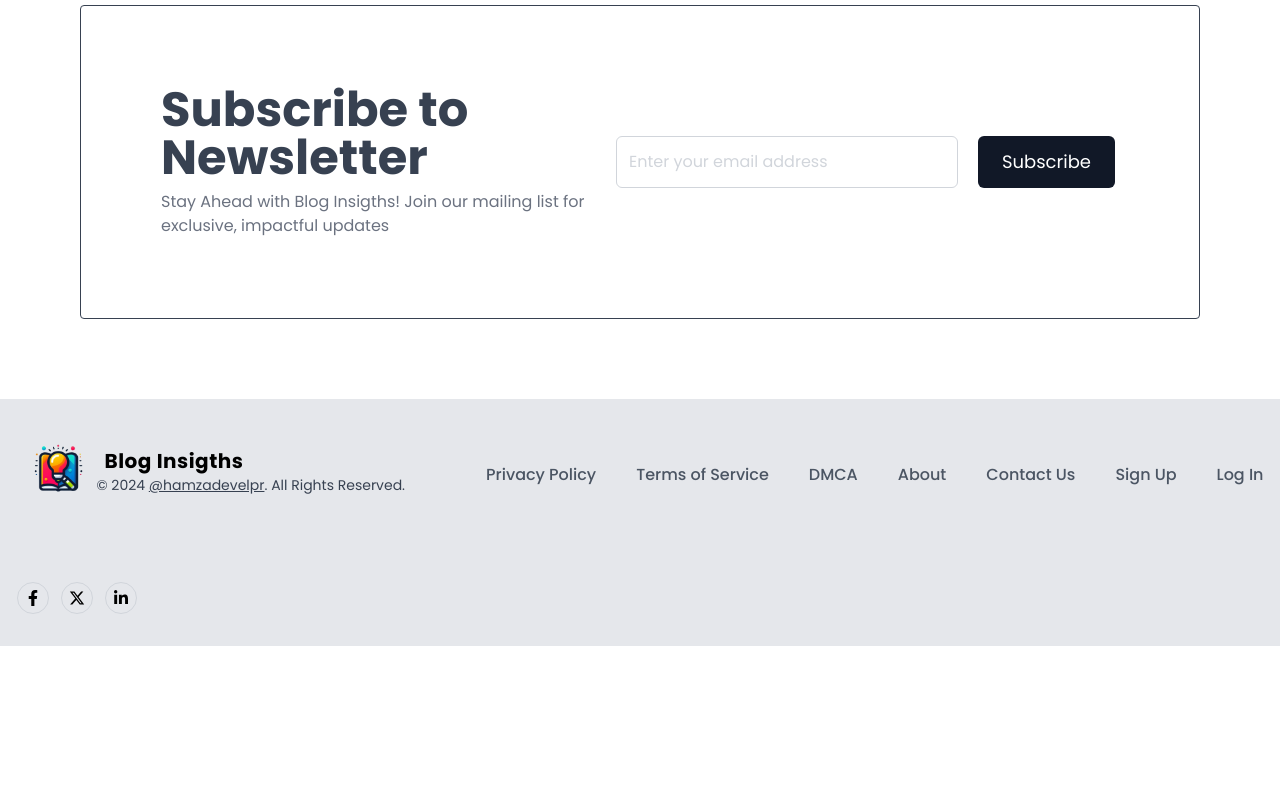
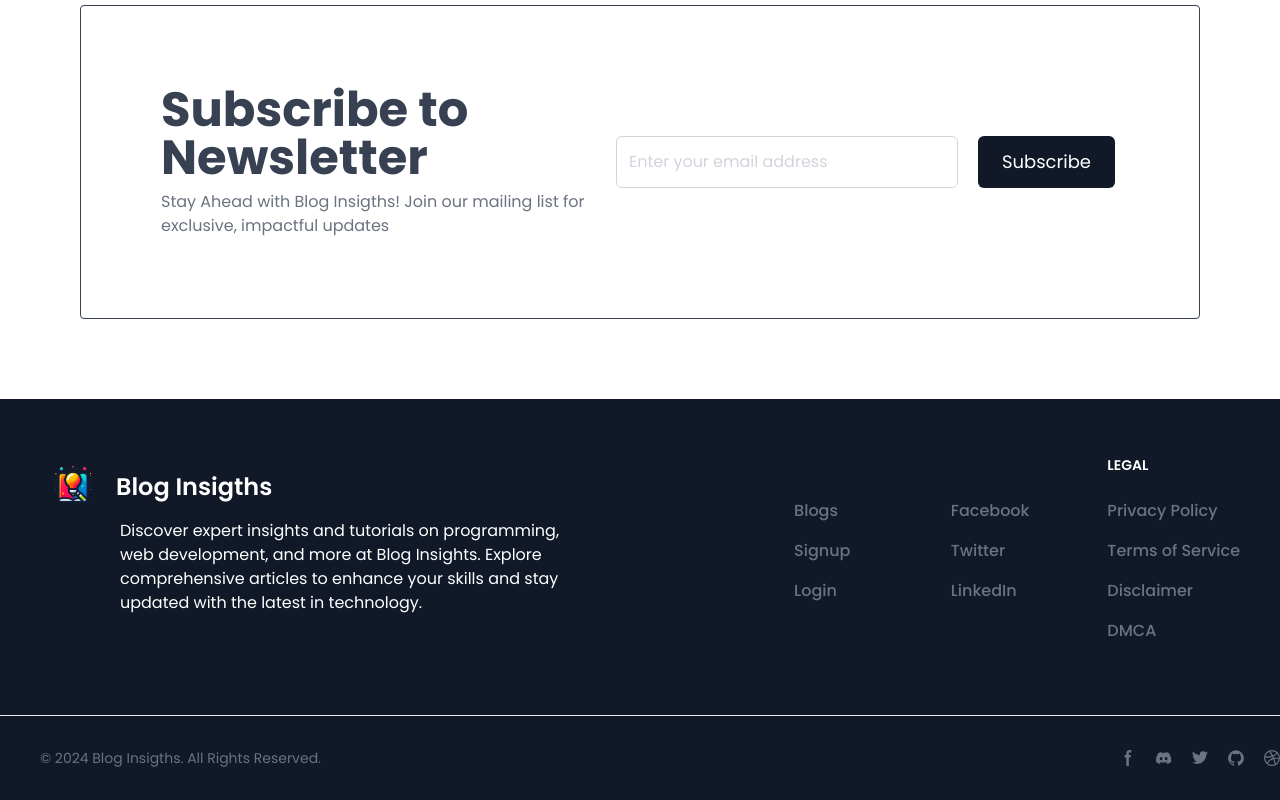
Before and after one commit to hamzaxoxo/blog-insigths, a Next.js app: page / in a window 1280 px wide. Shown: the part 1665-2465 px from the top of the page. Before the commit the page ends 2311 px from the top, so only its background shows below. Built offline with nearby package versions, Linux system fonts and the light colour scheme.

Commit message:
feat:changes

```diff
--- a/src/app/sitemap.ts
+++ b/src/app/sitemap.ts
@@ -3,17 +3,19 @@
 export default async function sitemap(): Promise<MetadataRoute.Sitemap> {
     const pages = [
         { name: "Blog Insigths", path: "" },
-        { name: "Privacy Policy", path: "privacy-policy" },
-        { name: "Terms of Service", path: "terms-of-service" },
-        { name: "DMCA", path: "dmca" },
-        { name: "Contact", path: "contact" },
-        { name: "About", path: "about" },
-        { name: "Disclaimer", path: "disclaimer" },
-        { name: "Blogs", path: "blogs" },
+        { name: "Privacy Policy", path: "/privacy-policy/" },
+        { name: "Terms of Service", path: "/terms-of-service/" },
+        { name: "DMCA", path: "/dmca/" },
+        { name: "Contact", path: "/contact/" },
+        { name: "About", path: "/about/" },
+        { name: "Disclaimer", path: "/disclaimer/" },
+        { name: "Blogs", path: "/blogs/" },
+        { name: "Login", path: "/auth/login/" },
+        { name: "Signup", path: "/auth/signup/" },
     ];
 
     return pages.map((page) => ({
-        url: `${process.env.NEXT_BASE_URL}/${page.path}`,
+        url: `${process.env.NEXT_BASE_URL}${page.path}`,
         lastModified: new Date(),
     }));
 }
--- a/src/components/Section/Footer.tsx
+++ b/src/components/Section/Footer.tsx
@@ -2,92 +2,228 @@
 import Link from "next/link";
 import logo from "../../../public/logo.png";
 import { FootersocialLinks } from "../defaultData";
+
 export default function Footer() {
-  const footerLinks = [
+
+  const resourceLink = [
+    {
+      name: "Blogs",
+      path: "/blogs",
+    },
+    {
+      name: "Signup",
+      path: "/auth/signup",
+    },
+    {
+      name: "Login",
+      path: "/auth/login",
+    },
+  ]
+
+  const legalLinks = [
     {
       name: "Privacy Policy",
-      link: "privacy-policy",
+      path: "/privacy-policy",
     },
     {
       name: "Terms of Service",
-      link: "terms-of-use",
+      path: "/terms-of-use",
+    },
+    {
+      name: "Disclaimer",
+      path: "/disclaimer",
     },
     {
       name: "DMCA",
-      link: "dmca",
-    },
-    {
-      name: "About",
-      link: "about",
-    },
-    {
-      name: "Contact Us",
-      link: "contact",
-    },
-    {
-      name: "Sign Up",
-      link: "auth/signup",
-    },
-    {
-      name: "Log In",
-      link: "auth/login",
+      path: "/dmca",
     },
   ]
   return (
-    <section className="z-0 overflow-hidden bg-gray-200 py-8 relative bottom-0 w-full">
-      <div className="container relative z-10 mx-auto px-4">
-        <div className="-m-8 flex flex-wrap items-center sm:justify-between justify-center">
-          <div className="w-auto p-8">
-            <div className="inline-flex items-center">
-              <Image width={80} height={80} src={logo} alt="logo" />
-              <div>
-                <p className="ml-2 font-display text-xl font-extrabold tracking-wide">
-                  Blog Insigths
-                </p>
-                <span className="block text-sm text-gray-700 sm:text-center">
-                  © {new Date().getFullYear()}{" "}
-                  <a href="https://github.com/hamzadevlpr" className="underline" target="_blank">
-                    @hamzadevelpr
-                  </a>
-                  . All Rights Reserved.
-                </span>
-              </div>
+    <footer className="bg-primary">
+      <div className="w-full py-6 lg:py-8">
+        <div className="py-6 max-w-7xl mx-auto px-10  md:flex md:justify-between gap-10">
+          <div className="text-white">
+            <a href="https://flowbite.com/" className="flex items-center">
+              <Image
+                src={logo}
+                className="h-16 w-16 me-3"
+                alt="FlowBite Logo"
+              />
+              <span className="self-center text-2xl font-semibold whitespace-nowrap">
+                Blog Insigths
+              </span>
+            </a>
+            <p className="sm:ml-20 ml-0 sm:w-[28rem] w-full">Discover expert insights and tutorials on programming, web development, and more at Blog Insights. Explore comprehensive articles to enhance your skills and stay updated with the latest in technology.</p>
+          </div>
+          <div className="grid grid-cols-2 gap-8 sm:gap-6 sm:grid-cols-3">
+            <div>
+              <h2 className="mb-6 text-sm font-semibold text-gray-900 uppercase dark:text-white">
+                Resources
+              </h2>
+              <ul className="text-gray-500 dark:text-gray-400 font-medium">
+                {
+                  resourceLink.map((res, index) => {
+                    return (
+                      <Link
+                        key={index}
+                        href={res.path}
+                        className="hover:underline "
+                      >
+                        <li className="mb-4">
+                          {res.name}
+                        </li>
+                      </Link>
+                    )
+                  })
+                }
+              </ul>
+            </div>
+            <div>
+              <h2 className="mb-6 text-sm font-semibold text-gray-900 uppercase dark:text-white">
+                Follow us
+              </h2>
+              <ul className="text-gray-500 dark:text-gray-400 font-medium">
+                {
+                  FootersocialLinks.map((link, index) => {
+                    return (
+                      <Link key={index} href={link.url} className="hover:underline">
+                        <li className="mb-4">
+                          {link.name}
+                        </li>
+                      </Link>
+                    )
+                  })
+                }
+              </ul>
+            </div>
+            <div>
+              <h2 className="mb-6 text-sm font-semibold uppercase text-white">
+                Legal
+              </h2>
+              <ul className="text-gray-500 dark:text-gray-400 font-medium">
+                {
+                  legalLinks.map((link, index) => {
+                    return (
+                      <Link key={index} href={link.path} className="hover:underline">
+                        <li className="mb-4">
+                          {link.name}
+                        </li>
+                      </Link>
+                    )
+                  })
+                }
+              </ul>
             </div>
           </div>
-          <div className="w-auto p-8">
-            <ul className="-m-5 flex flex-wrap items-center justify-center">
-              {
-                footerLinks.map((link, index) => (
-                  <li key={index} className="p-5">
-                    <Link
-                      className="font-medium text-gray-600 hover:underline"
-                      href={link.link}
-                    >
-                      {link.name}
-                    </Link>
-                  </li>
-                ))
-              }
-            </ul>
-          </div>
-          <div className="w-auto p-8">
-            <div className="-m-1.5 flex flex-wrap">
-              {
-                FootersocialLinks.map((link) => {
-                  return (
-                    <div key={link.name} className="w-auto p-1.5">
-                      <a href={link.url} className="flex h-8 w-8 items-center justify-center rounded-full border border-gray-300 hover:border-gray-400">
-                        <link.icon />
-                      </a>
-                    </div>
-                  )
-                })
-              }
-
+        </div>
+        <hr className="my-6 border-gray-200 sm:mx-auto dark:border-gray-700 lg:my-8" />
+        <div className="max-w-7xl mx-auto sm:flex sm:items-center sm:justify-between">
+          <div className="flex w-full sm:flex-row flex-col justify-between items-center">
+            <span className="px-10 text-sm text-gray-500 text-center">
+              © {new Date().getFullYear()}{" "}
+              <a href="https://flowbite.com/" className="hover:underline">
+                Blog Insigths
+              </a>
+              . All Rights Reserved.
+            </span>
+            <div className="flex mt-4 sm:justify-center sm:mt-0">
+              <a
+                href="#"
+                className="text-gray-500 hover:text-gray-900 dark:hover:text-white"
+              >
+                <svg
+                  className="w-4 h-4"
+                  aria-hidden="true"
+                  xmlns="http://www.w3.org/2000/svg"
+                  fill="currentColor"
+                  viewBox="0 0 8 19"
+                >
+                  <path
+                    fillRule="evenodd"
+                    d="M6.135 3H8V0H6.135a4.147 4.147 0 0 0-4.142 4.142V6H0v3h2v9.938h3V9h2.021l.592-3H5V3.591A.6.6 0 0 1 5.592 3h.543Z"
+                    clipRule="evenodd"
+                  />
+                </svg>
+                <span className="sr-only">Facebook page</span>
+              </a>
+              <a
+                href="#"
+                className="text-gray-500 hover:text-gray-900 dark:hover:text-white ms-5"
+              >
+                <svg
+                  className="w-4 h-4"
+                  aria-hidden="true"
+                  xmlns="http://www.w3.org/2000/svg"
+                  fill="currentColor"
+                  viewBox="0 0 21 16"
+                >
+                  <path d="M16.942 1.556a16.3 16.3 0 0 0-4.126-1.3 12.04 12.04 0 0 0-.529 1.1 15.175 15.175 0 0 0-4.573 0 11.585 11.585 0 0 0-.535-1.1 16.274 16.274 0 0 0-4.129 1.3A17.392 17.392 0 0 0 .182 13.218a15.785 15.785 0 0 0 4.963 2.521c.41-.564.773-1.16 1.084-1.785a10.63 10.63 0 0 1-1.706-.83c.143-.106.283-.217.418-.33a11.664 11.664 0 0 0 10.118 0c.137.113.277.224.418.33-.544.328-1.116.606-1.71.832a12.52 12.52 0 0 0 1.084 1.785 16.46 16.46 0 0 0 5.064-2.595 17.286 17.286 0 0 0-2.973-11.59ZM6.678 10.813a1.941 1.941 0 0 1-1.8-2.045 1.93 1.93 0 0 1 1.8-2.047 1.919 1.919 0 0 1 1.8 2.047 1.93 1.93 0 0 1-1.8 2.045Zm6.644 0a1.94 1.94 0 0 1-1.8-2.045 1.93 1.93 0 0 1 1.8-2.047 1.918 1.918 0 0 1 1.8 2.047 1.93 1.93 0 0 1-1.8 2.045Z" />
+                </svg>
+                <span className="sr-only">Discord community</span>
+              </a>
+              <a
+                href="#"
+                className="text-gray-500 hover:text-gray-900 dark:hover:text-white ms-5"
+              >
+                <svg
+                  className="w-4 h-4"
+                  aria-hidden="true"
+                  xmlns="http://www.w3.org/2000/svg"
+                  fill="currentColor"
+                  viewBox="0 0 20 17"
+                >
+                  <path
+                    fillRule="evenodd"
+                    d="M20 1.892a8.178 8.178 0 0 1-2.355.635 4.074 4.074 0 0 0 1.8-2.235 8.344 8.344 0 0 1-2.605.98A4.13 4.13 0 0 0 13.85 0a4.068 4.068 0 0 0-4.1 4.038 4 4 0 0 0 .105.919A11.705 11.705 0 0 1 1.4.734a4.006 4.006 0 0 0 1.268 5.392 4.165 4.165 0 0 1-1.859-.5v.05A4.057 4.057 0 0 0 4.1 9.635a4.19 4.19 0 0 1-1.856.07 4.108 4.108 0 0 0 3.831 2.807A8.36 8.36 0 0 1 0 14.184 11.732 11.732 0 0 0 6.291 16 11.502 11.502 0 0 0 17.964 4.5c0-.177 0-.35-.012-.523A8.143 8.143 0 0 0 20 1.892Z"
+                    clipRule="evenodd"
+                  />
+                </svg>
+                <span className="sr-only">Twitter page</span>
+              </a>
+              <a
+                href="#"
+                className="text-gray-500 hover:text-gray-900 dark:hover:text-white ms-5"
+              >
+                <svg
+                  className="w-4 h-4"
+                  aria-hidden="true"
+                  xmlns="http://www.w3.org/2000/svg"
+                  fill="currentColor"
+                  viewBox="0 0 20 20"
+                >
+                  <path
+                    fillRule="evenodd"
+                    d="M10 .333A9.911 9.911 0 0 0 6.866 19.65c.5.092.678-.215.678-.477 0-.237-.01-1.017-.014-1.845-2.757.6-3.338-1.169-3.338-1.169a2.627 2.627 0 0 0-1.1-1.451c-.9-.615.07-.6.07-.6a2.084 2.084 0 0 1 1.518 1.021 2.11 2.11 0 0 0 2.884.823c.044-.503.268-.973.63-1.325-2.2-.25-4.516-1.1-4.516-4.9A3.832 3.832 0 0 1 4.7 7.068a3.56 3.56 0 0 1 .095-2.623s.832-.266 2.726 1.016a9.409 9.409 0 0 1 4.962 0c1.89-1.282 2.717-1.016 2.717-1.016.366.83.402 1.768.1 2.623a3.827 3.827 0 0 1 1.02 2.659c0 3.807-2.319 4.644-4.525 4.889a2.366 2.366 0 0 1 .673 1.834c0 1.326-.012 2.394-.012 2.72 0 .263.18.572.681.475A9.911 9.911 0 0 0 10 .333Z"
+                    clipRule="evenodd"
+                  />
+                </svg>
+                <span className="sr-only">GitHub account</span>
+              </a>
+              <a
+                href="#"
+                className="text-gray-500 hover:text-gray-900 dark:hover:text-white ms-5"
+              >
+                <svg
+                  className="w-4 h-4"
+                  aria-hidden="true"
+                  xmlns="http://www.w3.org/2000/svg"
+                  fill="currentColor"
+                  viewBox="0 0 20 20"
+                >
+                  <path
+                    fillRule="evenodd"
+                    d="M10 0a10 10 0 1 0 10 10A10.009 10.009 0 0 0 10 0Zm6.613 4.614a8.523 8.523 0 0 1 1.93 5.32 20.094 20.094 0 0 0-5.949-.274c-.059-.149-.122-.292-.184-.441a23.879 23.879 0 0 0-.566-1.239 11.41 11.41 0 0 0 4.769-3.366ZM8 1.707a8.821 8.821 0 0 1 2-.238 8.5 8.5 0 0 1 5.664 2.152 9.608 9.608 0 0 1-4.476 3.087A45.758 45.758 0 0 0 8 1.707ZM1.642 8.262a8.57 8.57 0 0 1 4.73-5.981A53.998 53.998 0 0 1 9.54 7.222a32.078 32.078 0 0 1-7.9 1.04h.002Zm2.01 7.46a8.51 8.51 0 0 1-2.2-5.707v-.262a31.64 31.64 0 0 0 8.777-1.219c.243.477.477.964.692 1.449-.114.032-.227.067-.336.1a13.569 13.569 0 0 0-6.942 5.636l.009.003ZM10 18.556a8.508 8.508 0 0 1-5.243-1.8 11.717 11.717 0 0 1 6.7-5.332.509.509 0 0 1 .055-.02 35.65 35.65 0 0 1 1.819 6.476 8.476 8.476 0 0 1-3.331.676Zm4.772-1.462A37.232 37.232 0 0 0 13.113 11a12.513 12.513 0 0 1 5.321.364 8.56 8.56 0 0 1-3.66 5.73h-.002Z"
+                    clipRule="evenodd"
+                  />
+                </svg>
+                <span className="sr-only">Dribbble account</span>
+              </a>
             </div>
           </div>
         </div>
       </div>
-    </section>
+    </footer>
+
+
   );
 }
```
Also changed, not shown: src/components/Auth/Login.tsx (+6 -8 lines).
